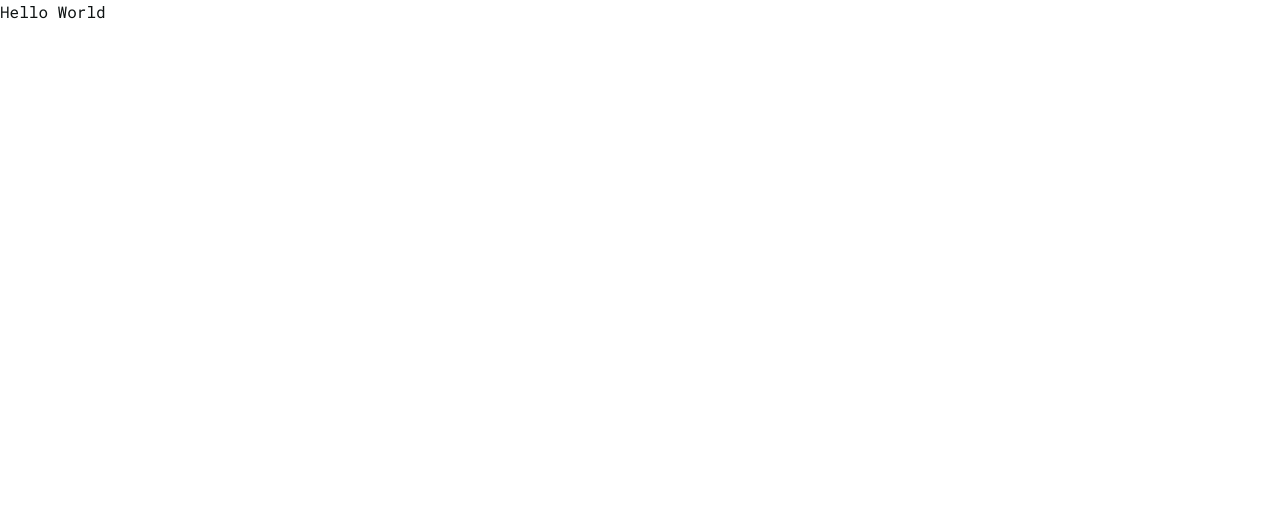
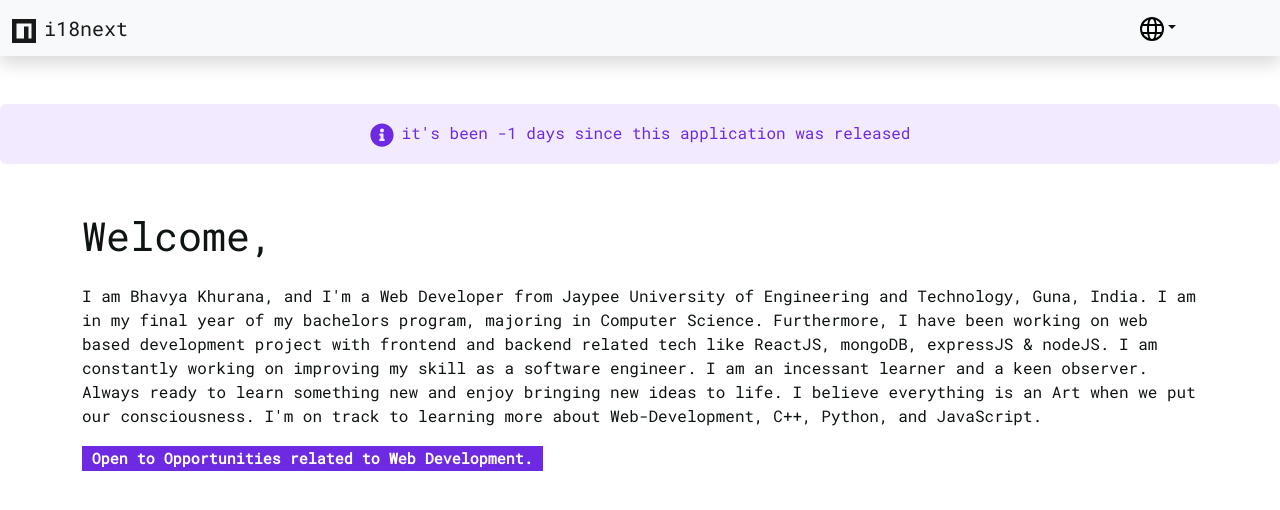
Before and after one commit to TheNewC0der-24/Multi-Language-i18next, a React (Create React App) app: page / in a window 1280 px wide. Shown: the top 510 px of the page. Built offline with nearby package versions, Linux system fonts and the light colour scheme.

Commit message:
Create Multi Language application

```diff
--- a/src/App.js
+++ b/src/App.js
@@ -1,8 +1,92 @@
+import React, { useEffect } from "react";
+import { useTranslation } from "react-i18next";
+import i18next from "i18next";
+import Cookies from "js-cookie";
+
+import { FaInfoCircle } from "react-icons/fa";
+import { ImNpm } from "react-icons/im";
+import { GrLanguage } from "react-icons/gr";
+
+const languages = [
+  {
+    code: "en",
+    name: "English",
+    country_code: "gb",
+  },
+  {
+    code: "fr",
+    name: "Français",
+    country_code: "fr",
+  },
+  {
+    code: "ar",
+    name: "العربية",
+    country_code: "sa",
+    dir: "rtl"
+  },
+  {
+    code: "hi",
+    name: "हिन्दी",
+    country_code: "in",
+  },
+]
+
 function App() {
+
+  const currentLanguageCode = Cookies.get('i18next') || 'en';
+  const currentLanguage = languages.find(l => l.code === currentLanguageCode);
+
+  const { t } = useTranslation();
+
+  const releaseDate = new Date("2022-10-06");
+  const timeDifference = new Date() - releaseDate;
+  const number_of_days = Math.floor(timeDifference / (1000 * 3600 * 24));
+
+  useEffect(() => {
+    document.body.dir = currentLanguage.dir || "ltr";
+    document.title = t("app_title");
+  }, [currentLanguage, t]);
+
   return (
-    <div className="App">
-      Hello World
-    </div>
+    <>
+      <nav className="navbar navbar-expand-lg shadow bg-light">
+        <div className="container-fluid">
+          <div className="navbar-brand"><ImNpm className="fs-4 me-2" />i18next</div>
+          <div className="container d-flex justify-content-end me-auto">
+            <div className="dropdown" style={{ marginRight: "5rem" }}>
+              <div className="dropdown-toggle" style={{ cursor: "pointer" }} data-bs-toggle="dropdown" aria-expanded="false">
+                <GrLanguage className="fs-4" />
+              </div>
+              <ul className='dropdown-menu'>
+                <li>
+                  <span className="dropdown-item-text">{t('language')}</span>
+                </li>
+                <li><hr className="dropdown-divider" /></li>
+                {languages.map(({ code, name, country_code }) => (
+                  <li key={country_code}>
+                    <button className="dropdown-item" onClick={() => i18next.changeLanguage(code)} disabled={code === currentLanguageCode}>
+                      <span className={`fi fi-${country_code} mx-2`} style={{ opacity: code === currentLanguageCode ? 0.5 : 1 }}></span>
+                      {name}
+                    </button>
+                  </li>
+                ))}
+              </ul>
+            </div>
+          </div>
+        </div>
+      </nav>
+      <div className="alert mt-5" style={{ backgroundColor: "#f2eafe", color: "#6d2ae2" }} role="alert">
+        <div className="text-center"><FaInfoCircle className="fs-4 me-2" />{t('days_since_release', { number_of_days })}</div>
+      </div>
+
+      <div className="container my-5">
+        <div className="d-flex flex-column align-items-start">
+          <h1 className="fw-normal mb-4">{t('welcome_message')},</h1>
+          <p className="mb-3" style={{ lineHeight: "1.5" }}>{t('about')}</p>
+          <h5><span className="badge text-wrap" style={{ backgroundColor: "#6d2ae2", color: "f2eafe", borderRadius: "0" }}>{t('about_sm')}</span></h5>
+        </div>
+      </div>
+    </>
   );
 }
 
```
